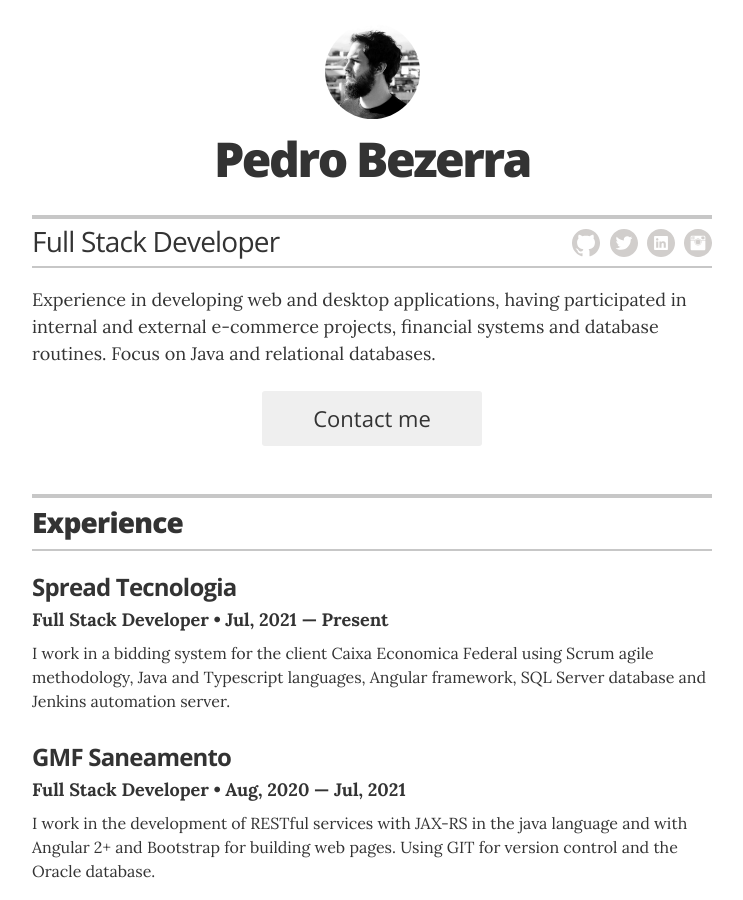
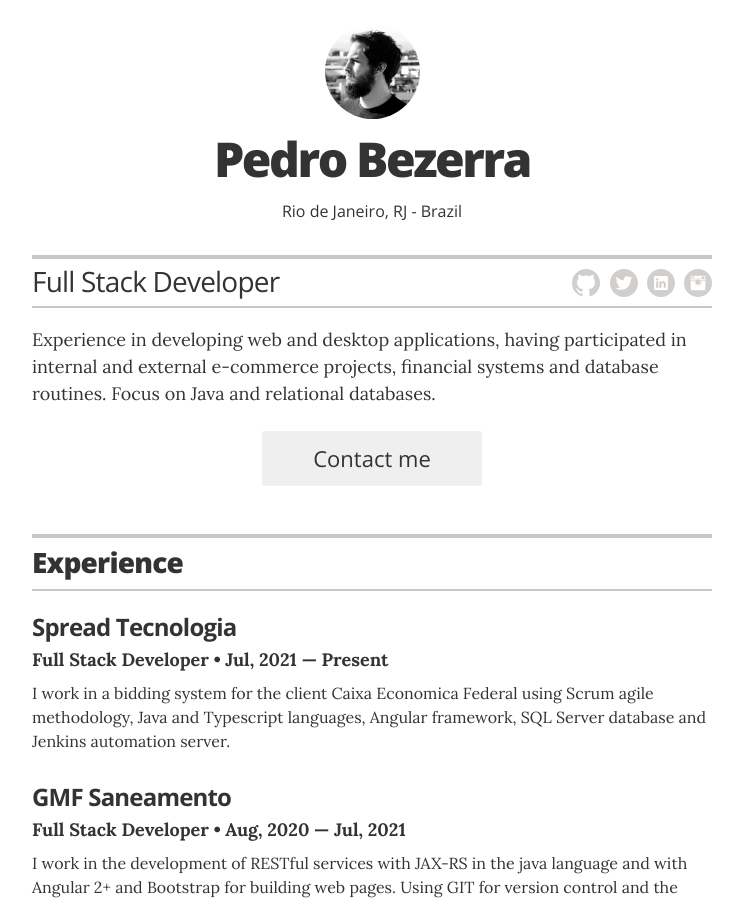
Before and after one commit to pedrobezerradev/pedrobezerradev.github.io, a Jekyll site: the page built from index.html, in a window 1280 px wide and 900 px high. Shown: the whole window, without its empty margins (268-1011 px from the left). Built offline with Jekyll 4.4.1, drawn with Linux system fonts in a browser that asks for light colours; some of the changed lines change nothing that is shown.

Commit message:
alterando header

```diff
--- a/_config.yml
+++ b/_config.yml
@@ -17,11 +17,11 @@
 resume_contact_email:           "pedroegbezerra@gmail.com"
 
 # the next two items are used for schema itemprops in _layouts/resume.html
-resume_contact_telephone:       "555-7334"
-resume_contact_address:         "742 Evergreen Terrace, Springfield"
+resume_contact_telephone:       "XXXX-XXXXX"
+resume_contact_address:         "Rio de Janeiro, RJ - Brazil"
 
-resume_header_contact_info:     "742 Evergreen Terrace, Springfield • 555-7334 • pedroegbezerra@gmail.com"
-display_header_contact_info:    "false"
+resume_header_contact_info:     "Rio de Janeiro, RJ - Brazil"
+display_header_contact_info:    "true"
 
 resume_header_intro: "<p>Experience in developing web and desktop applications, having participated in internal and external e-commerce projects, financial systems and database routines. Focus on Java and relational databases.</p>"
 
```
